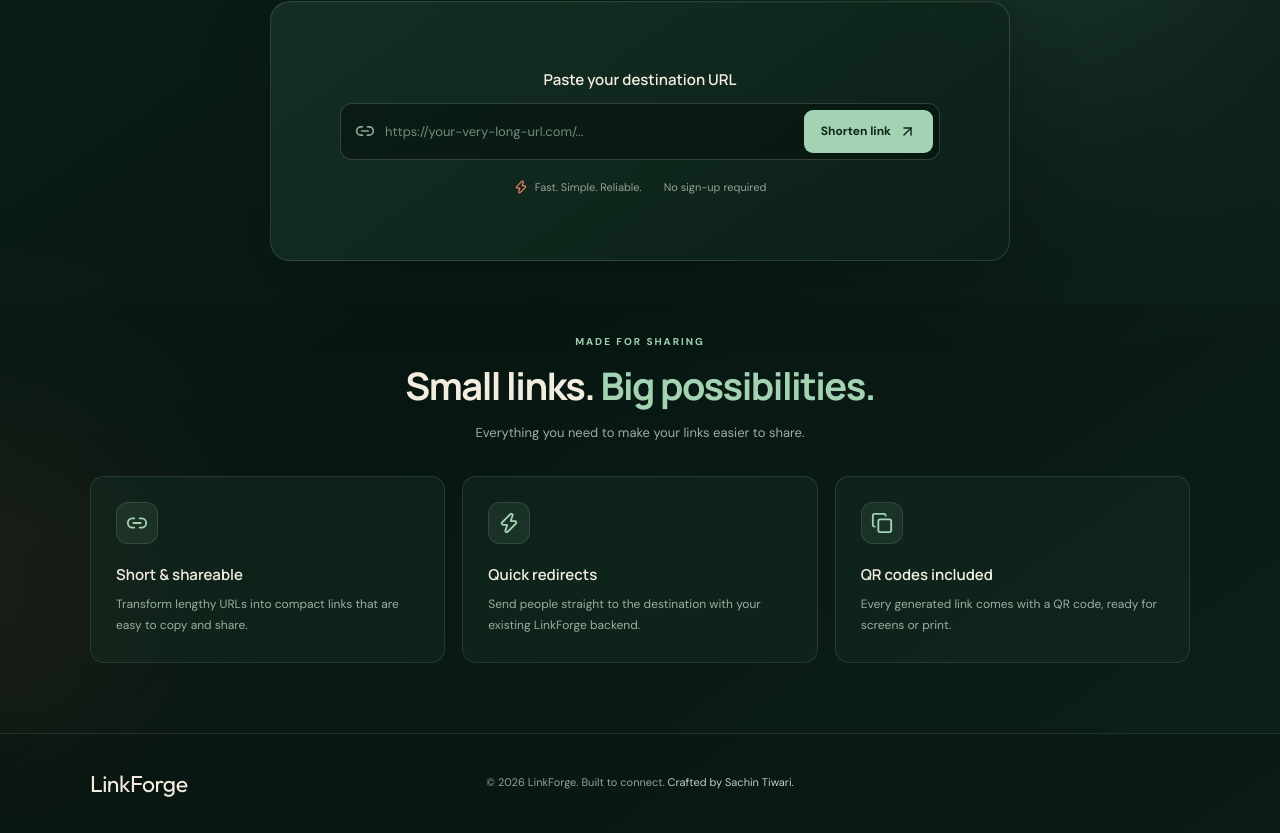
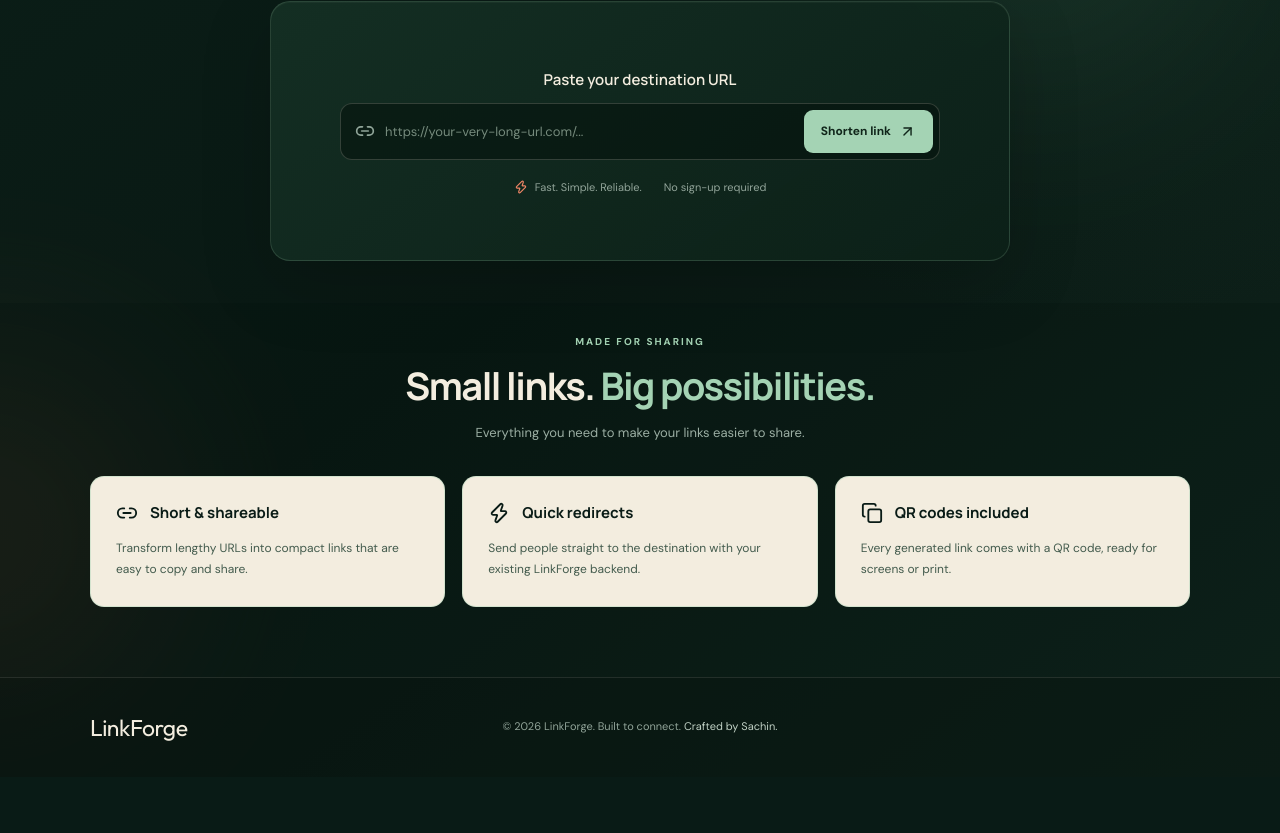
Before and after one commit to Sachin-Tiwarii/Link-Forge, a React (Vite) app in the folder client-new/: page / in a window 1280 px wide. Shown: the part 445-1278 px from the top of the page. After the commit the page ends 1222 px from the top, so only its background shows below. Built offline with nearby package versions, Linux system fonts and the light colour scheme; no server answers.

Commit message:
ui update

```diff
--- a/client-new/src/App.css
+++ b/client-new/src/App.css
@@ -815,3 +815,100 @@
     font-size: 10px;
   }
 }
+
+.feature-card-heading {
+  display: flex;
+  align-items: center;
+  gap: 12px;
+  margin-bottom: 14px;
+}
+
+.feature-card-heading .feature-icon {
+  display: flex;
+  align-items: center;
+  justify-content: center;
+  flex-shrink: 0;
+  padding: 0;
+  background: none;
+  border: none;
+  box-shadow: none;
+}
+
+.feature-card-heading h3 {
+  margin: 0;
+}
+/* ===== Feature cards: light background variant ===== */
+
+.feature-card {
+  padding: 25px;
+  border: 1px solid rgba(164, 211, 180, 0.4);
+  background: var(--cream);
+  border-radius: 14px;
+  color: var(--deep);
+
+  transition:
+    transform 0.25s ease,
+    border-color 0.25s ease,
+    box-shadow 0.25s ease;
+}
+
+.feature-card:hover {
+  transform: translateY(-5px);
+  border-color: var(--green);
+  background: var(--cream);
+  box-shadow: 0 12px 30px rgba(0, 0, 0, 0.16);
+}
+
+/* Icon and heading stay side by side */
+
+.feature-card-heading {
+  display: flex;
+  align-items: center;
+  gap: 12px;
+  margin-bottom: 14px;
+}
+
+.feature-card-heading .feature-icon {
+  display: flex;
+  align-items: center;
+  justify-content: center;
+  flex-shrink: 0;
+
+  width: auto;
+  height: auto;
+  padding: 0;
+
+  color: var(--deep);
+  background: transparent;
+  border: none;
+  border-radius: 0;
+  box-shadow: none;
+}
+
+.feature-card-heading h3 {
+  margin: 0;
+  color: var(--deep);
+  font: 700 15px "Manrope", sans-serif;
+}
+
+/* Description */
+
+.feature-card p {
+  margin: 0;
+  color: #435b4d;
+  font-size: 12px;
+  line-height: 1.8;
+}
+
+/* Keep the existing three-column desktop and one-column mobile layout */
+.footer-credit a {
+  color: #c1d1c5;
+  text-decoration: none;
+  transition: color 0.2s ease;
+}
+
+.footer-credit a:hover {
+  color: var(--green);
+  text-decoration: underline;
+  text-underline-offset: 3px;
+}
--- a/client-new/src/App.jsx
+++ b/client-new/src/App.jsx
@@ -23,11 +23,17 @@
 
     try {
       parsedUrl = new URL(url.trim());
+
       if (!["http:", "https:"].includes(parsedUrl.protocol)) {
         throw new Error("Invalid protocol");
       }
     } catch {
       setError("Please enter a valid URL starting with http:// or https://");
+      return;
+    }
+
+    if (!API_URL) {
+      setError("Backend URL is not configured. Check your environment variables.");
       return;
     }
 
@@ -50,7 +56,7 @@
     } catch (err) {
       setError(
         err.message === "Failed to fetch"
-            ? "Cannot connect to the backend. Check that your server is running on port 5000."
+          ? "Cannot connect to the backend. Check your backend URL and server status."
           : err.message
       );
     } finally {
@@ -75,12 +81,10 @@
 
       <main>
         <section className="hero" id="home">
-            {/* Brand name, top left */}
           <a className="wordmark" href="#home">
             Link<span>Forge</span>
           </a>
 
-            {/* Text on the left, animation on the right */}
           <div className="hero-content-row">
             <div className="hero-copy">
               <h1>
@@ -103,12 +107,13 @@
             </div>
           </div>
 
-            {/* Main block below both, centered */}
           <div className="shortener-card" id="shorten">
             <form onSubmit={handleShorten}>
               <label htmlFor="url-input">Paste your destination URL</label>
+
               <div className="input-row">
                 <Link2 size={20} className="input-icon" />
+
                 <input
                   id="url-input"
                   type="url"
@@ -117,6 +122,7 @@
                   onChange={(event) => setUrl(event.target.value)}
                   required
                 />
+
                 <button type="submit" disabled={loading}>
                   {loading ? "Forging..." : "Shorten link"}
                   {!loading && <ArrowUpRight size={17} />}
@@ -136,6 +142,7 @@
                   <a href={result} target="_blank" rel="noreferrer">
                     {result}
                   </a>
+
                   <button
                     type="button"
                     className="copy-button"
@@ -165,38 +172,51 @@
         <section className="features" id="features">
           <div className="features-heading">
             <span className="section-kicker">MADE FOR SHARING</span>
+
             <h2>
               Small links. <span>Big possibilities.</span>
             </h2>
+
             <p>Everything you need to make your links easier to share.</p>
           </div>
 
           <div className="feature-grid">
             <article className="feature-card">
+              <div className="feature-card-heading">
                 <span className="feature-icon">
                   <Link2 size={22} />
                 </span>
-                <h3>Short & shareable</h3>
+                <h3>Short &amp; shareable</h3>
+              </div>
+
               <p>
                 Transform lengthy URLs into compact links that are easy to copy
                 and share.
               </p>
             </article>
+
             <article className="feature-card">
+              <div className="feature-card-heading">
                 <span className="feature-icon">
                   <Zap size={22} />
                 </span>
                 <h3>Quick redirects</h3>
+              </div>
+
               <p>
                 Send people straight to the destination with your existing
                 LinkForge backend.
               </p>
             </article>
+
             <article className="feature-card">
+              <div className="feature-card-heading">
                 <span className="feature-icon">
                   <Copy size={22} />
                 </span>
                 <h3>QR codes included</h3>
+              </div>
+
               <p>
                 Every generated link comes with a QR code, ready for screens or
                 print.
@@ -206,7 +226,6 @@
         </section>
       </main>
 
-
       <footer className="footer">
         <a className="footer-brand" href="#home">
           LinkForge
@@ -214,11 +233,19 @@
 
         <p className="footer-copyright">
           © {new Date().getFullYear()} LinkForge. Built to connect.
-    <span className="footer-credit"> Crafted by Sachin Tiwari.</span>
+          <span className="footer-credit">
+            {" "}Crafted by{" "}
+            <a
+              href="https://sachin-tech.vercel.app/"
+              target="_blank"
+              rel="noopener noreferrer"
+            >
+              Sachin
+            </a>
+            .
+          </span>
         </p>
-
       </footer>
-
     </div>
   );
 }
```
Lines whose indentation alone changed are shown as unchanged.
